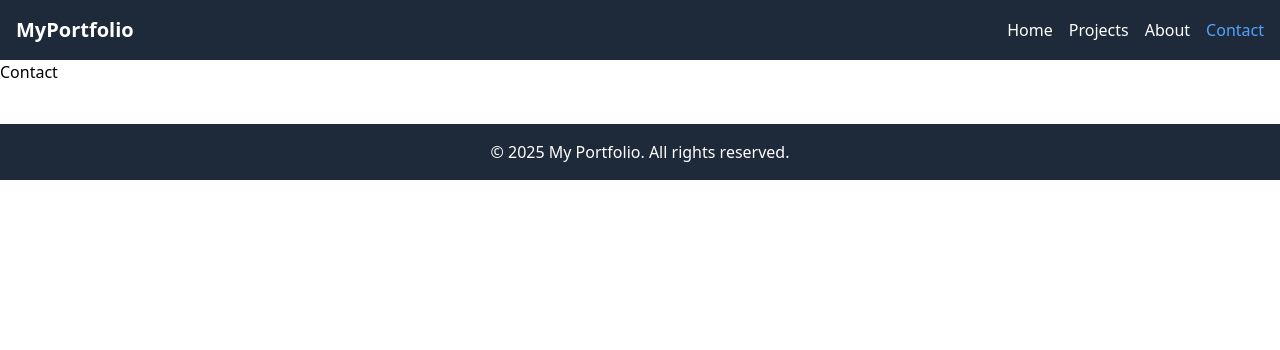
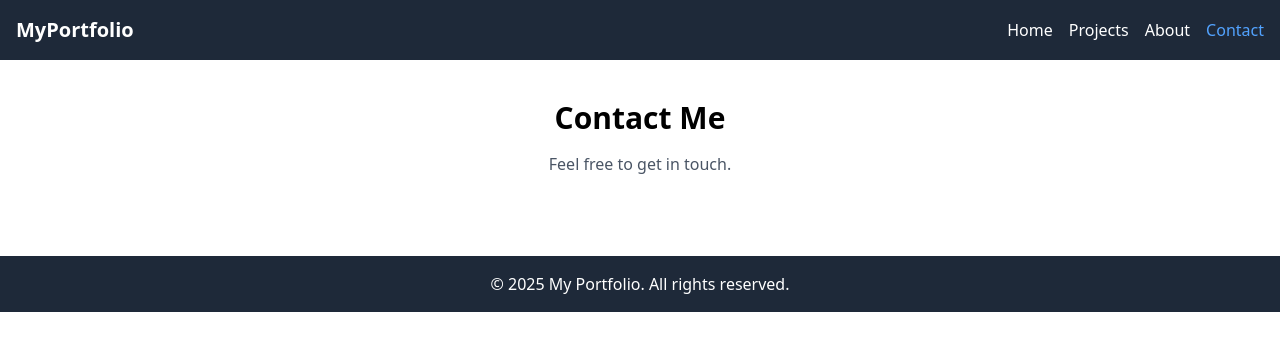
Before and after one commit to fufex3934/Codsoft, a React (Vite) app: page /contact in a window 1280 px wide. Shown: the top 350 px of the page. Built offline with nearby package versions, Linux system fonts and the light colour scheme.

Commit message:
contact me page

```diff
--- a/src/pages/Contact.jsx
+++ b/src/pages/Contact.jsx
@@ -2,6 +2,9 @@
 
 export default function Contact() {
   return (
-    <div>Contact</div>
+    <div className='text-center p-10'>
+        <h1 className="text-3xl font-bold">Contact Me</h1>
+        <p className="mt-4 text-gray-600">Feel free to get in touch.</p>
+    </div>
   )
 }
```
